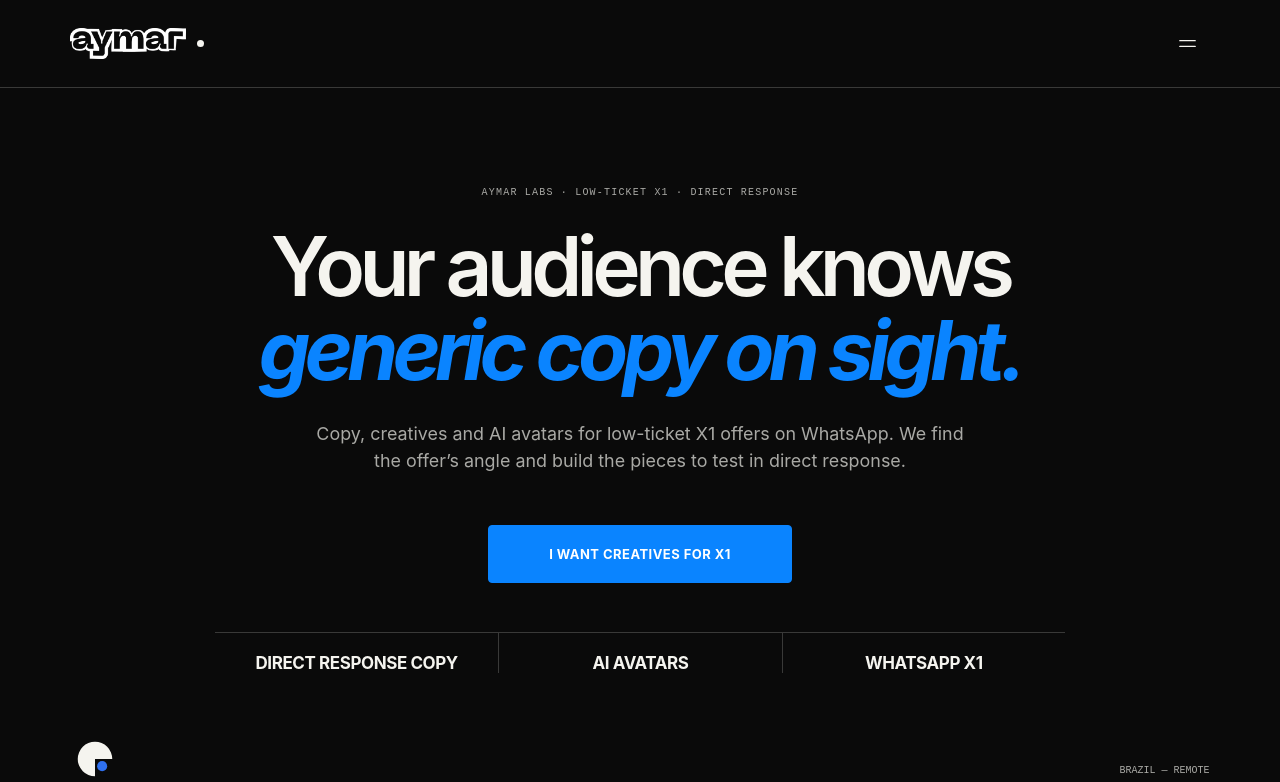
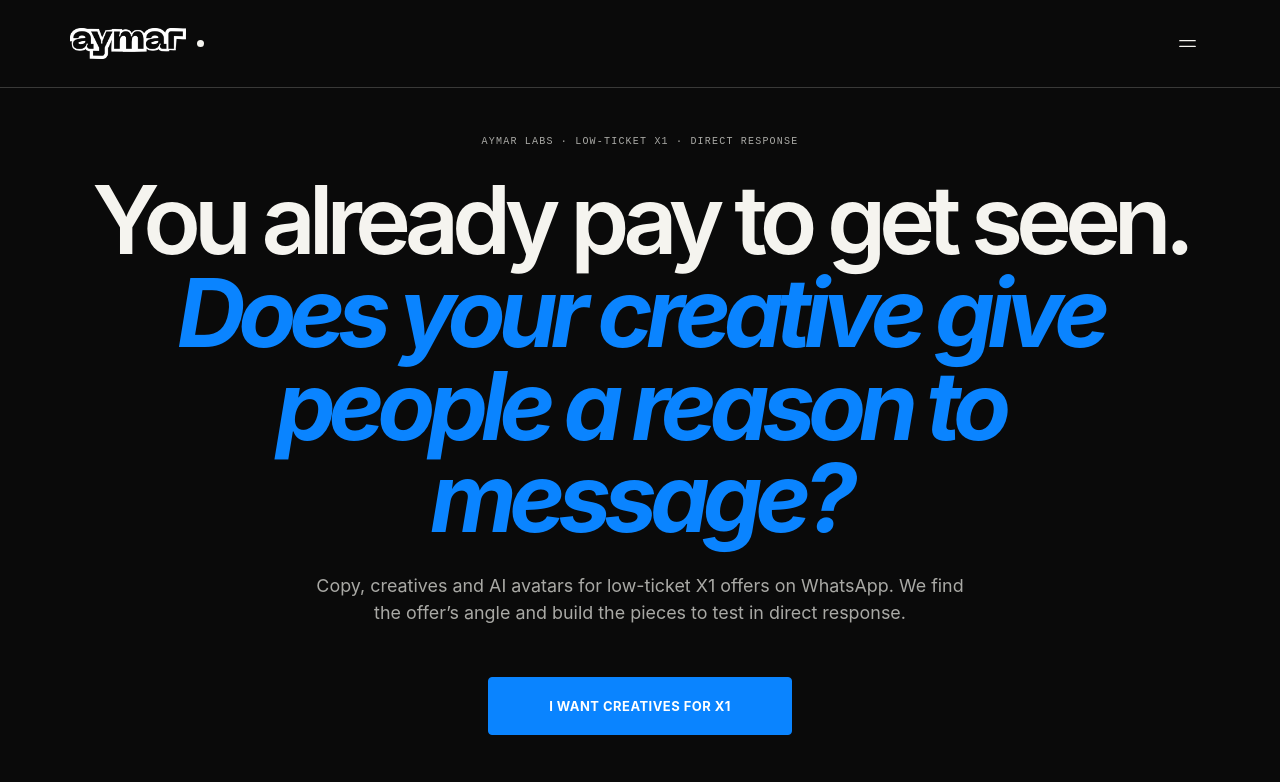
Before and after one commit to aymarhq/aymar_site, a Next.js app: page /en in a window 1280 px wide. Shown: the top 782 px of the page. Built offline with nearby package versions, Linux system fonts and the light colour scheme.

Commit message:
Make hero headline more direct and prominent

```diff
--- a/app/globals.css
+++ b/app/globals.css
@@ -452,3 +452,9 @@ main#top>.studio.copy-benefits{display:block;order:3;min-height:0}
 .contact-whatsapp{text-transform:uppercase;text-align:center}
 .contact-response{width:min(100%,460px);text-align:center}
 @media(max-width:519px){.contact-whatsapp{font-size:13px}}
+
+/* Let the hero speak at campaign scale without clipping its question. */
+.hero-centered .hero-content{width:min(100%,1280px)}
+.hero-centered h1{max-width:1280px;font-size:clamp(64px,7.4vw,110px);line-height:.98;letter-spacing:-.075em}
+.hero-centered h1 em{white-space:normal}
+@media(max-width:719px){.hero-centered h1{font-size:clamp(48px,12.5vw,62px);line-height:.97}.hero-centered h1 em{font-size:inherit;letter-spacing:-.065em;white-space:normal}}
--- a/dictionaries/en.ts
+++ b/dictionaries/en.ts
@@ -5,7 +5,7 @@ export const en: Dict = {
   metadata: { title: 'Aymar Labs — creatives and AI avatars for WhatsApp sales', description: 'Copy, creatives and AI avatars for direct response and low-ticket WhatsApp sales.' },
   loader: 'loading operation',
   nav: { studio: 'studio', work: 'work', process: 'process', how: 'how it works', contact: 'contact', faq: 'faq', cta: "let's talk", menu: 'menu' },
-  hero: { eyebrow: 'aymar labs · low-ticket X1 · direct response', title: 'Your audience knows', emphasis: 'generic copy on sight.', paragraph: 'Copy, creatives and AI avatars for low-ticket X1 offers on WhatsApp. We find the offer’s angle and build the pieces to test in direct response.', cta: 'I want creatives for X1', pillars: ['direct response copy', 'AI avatars', 'WhatsApp X1'], location: 'Brazil — remote' },
+  hero: { eyebrow: 'aymar labs · low-ticket X1 · direct response', title: 'You already pay to get seen.', emphasis: 'Does your creative give people a reason to message?', paragraph: 'Copy, creatives and AI avatars for low-ticket X1 offers on WhatsApp. We find the offer’s angle and build the pieces to test in direct response.', cta: 'I want creatives for X1', pillars: ['direct response copy', 'AI avatars', 'WhatsApp X1'], location: 'Brazil — remote' },
   marquee: { first: 'copy for X1 ✳ AI avatars ✳ direct response creatives ✳ pages that carry the conversation ✳', second: 'less recycled copy ✳ more context in every message ✳' },
   studio: { eyebrow: 'why the message matters', title: 'Stock copy fades.', emphasis: 'A good idea stays.', paragraph: 'Changing a few words in an AI response does not make a campaign. The message has to come from the product, the buyer and their real objections.', benefits: [{ title: 'An angle of your own', text: 'The promise starts with what is specific to your offer. That gives the message something worth saying.' }, { title: 'More ways to test', text: 'We develop different hooks and approaches instead of repeating the same opening.' }, { title: 'A lead with context', text: 'The creative addresses questions before someone starts a WhatsApp conversation.' }, { title: 'One voice throughout', text: 'The ad, page and conversation follow the same argument. The journey feels connected.' }], avatar: { eyebrow: 'AI avatars', title: 'A face for your offer. No new shoot for every test.', paragraph: 'We create realistic, humanized AI avatars for direct response videos. Script, voice, visuals and editing are built around the path to a WhatsApp conversation.', cta: 'I want an avatar for my offer' } },
   work: { eyebrow: 'pages and offers with PKG', editorialBefore: 'The click is not the end of the story. These pages carry the ad’s argument forward, in projects made with ', editorialLink: 'Agência PKG', editorialAfter: '.', hover: 'Scroll to see the projects and click to open.', preview: 'open project' },
--- a/dictionaries/pt.ts
+++ b/dictionaries/pt.ts
@@ -50,7 +50,7 @@ export const pt: Dict = {
   metadata: { title: 'Aymar Labs — criativos e avatares de IA para X1', description: 'Copy, criativos e avatares de IA para operações de direct response e X1 low ticket no WhatsApp.' },
   loader: 'carregando oferta',
   nav: { studio: 'vídeos', work: 'sites', process: 'entrega', how: 'como funciona', contact: 'contato', faq: 'faq', cta: 'vamos conversar', menu: 'menu' },
-  hero: { eyebrow: 'aymar labs · X1 low ticket · direct response', title: 'Seu público reconhece', emphasis: 'uma copy genérica.', paragraph: 'Copy, criativos e avatares de IA para operações de X1 low ticket no WhatsApp. A gente encontra o ângulo da oferta e monta as peças para testar no direct response.', cta: 'quero criativos para o X1', pillars: ['copy direct response', 'avatares de IA', 'X1 no WhatsApp'], location: 'Brasil · operação LATAM' },
+  hero: { eyebrow: 'aymar labs · X1 low ticket · direct response', title: 'Você já paga pra aparecer.', emphasis: 'Seu criativo dá motivo pra chamar no WhatsApp?', paragraph: 'Copy, criativos e avatares de IA para operações de X1 low ticket no WhatsApp. A gente encontra o ângulo da oferta e monta as peças para testar no direct response.', cta: 'quero criativos para o X1', pillars: ['copy direct response', 'avatares de IA', 'X1 no WhatsApp'], location: 'Brasil · operação LATAM' },
   marquee: { first: 'copy para X1 ✳ avatares de IA ✳ criativos para direct response ✳ páginas que continuam a conversa ✳', second: 'menos texto pronto ✳ mais mensagem com contexto ✳' },
   studio: { eyebrow: 'por que a mensagem importa', title: 'Texto pronto passa.', emphasis: 'Uma ideia boa fica.', paragraph: 'Trocar algumas palavras de uma resposta da IA não cria uma campanha. A mensagem precisa partir do produto, da pessoa que compra e das objeções que ela realmente tem.', benefits: [{ title: 'Um ângulo seu', text: 'A promessa parte do que sua oferta tem de específico. É daí que nasce uma mensagem que faz sentido.' }, { title: 'Mais caminhos para testar', text: 'Abrimos variações de hook e abordagem para você testar ideias diferentes, sem repetir a mesma abertura.' }, { title: 'Lead com contexto', text: 'O criativo antecipa dúvidas e prepara a conversa antes de a pessoa chegar ao WhatsApp.' }, { title: 'A mesma voz até o fim', text: 'Anúncio, página e atendimento seguem o mesmo argumento. Ninguém sente que mudou de empresa no meio do caminho.' }], avatar: { eyebrow: 'avatares de IA', title: 'Um rosto para a sua oferta. Sem depender de gravação a cada teste.', paragraph: 'Criamos avatares realistas e humanizados para vídeos de direct response. Roteiro, voz, visual e edição pensados para conduzir o lead até a conversa no WhatsApp.', cta: 'quero um avatar para minha oferta' } },
   work: { eyebrow: 'páginas e ofertas com a PKG', editorialBefore: 'O clique não encerra a história. Estas páginas continuam o argumento iniciado no anúncio, em projetos feitos com a ', editorialLink: 'Agência PKG', editorialAfter: '.', hover: 'Deslize para ver os projetos e toque para abrir.', preview: 'abrir projeto' },
```
